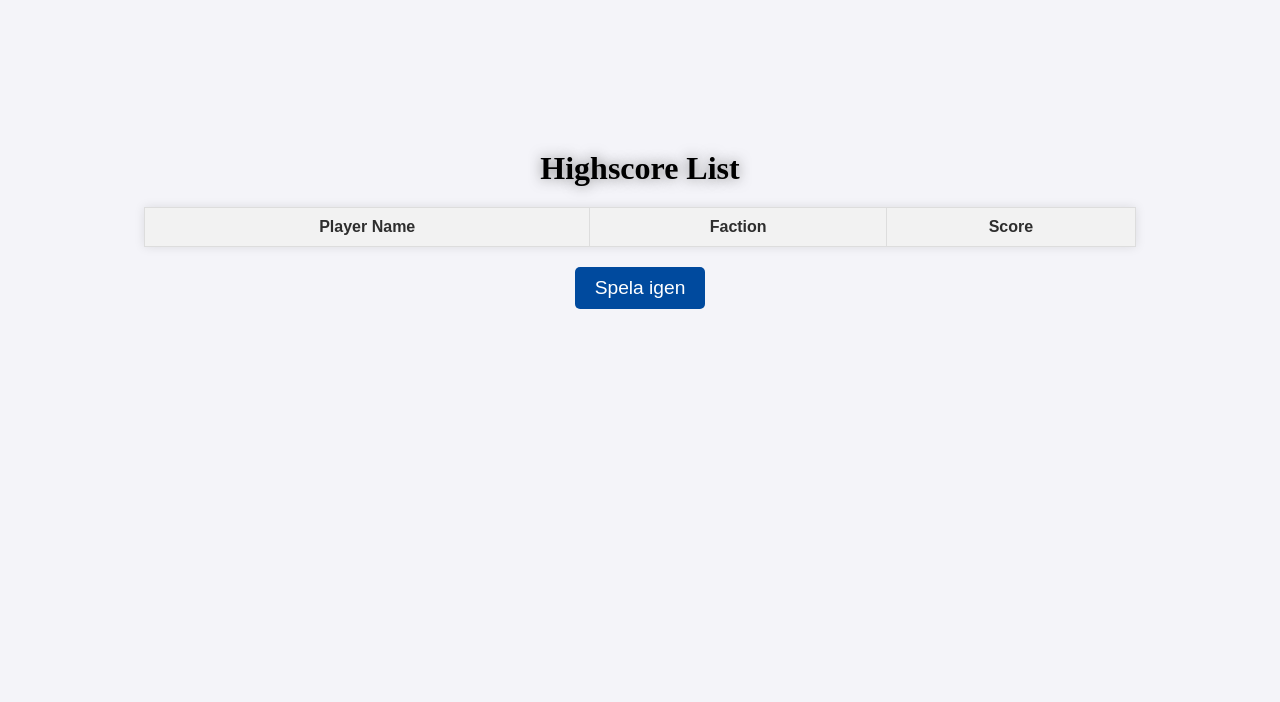
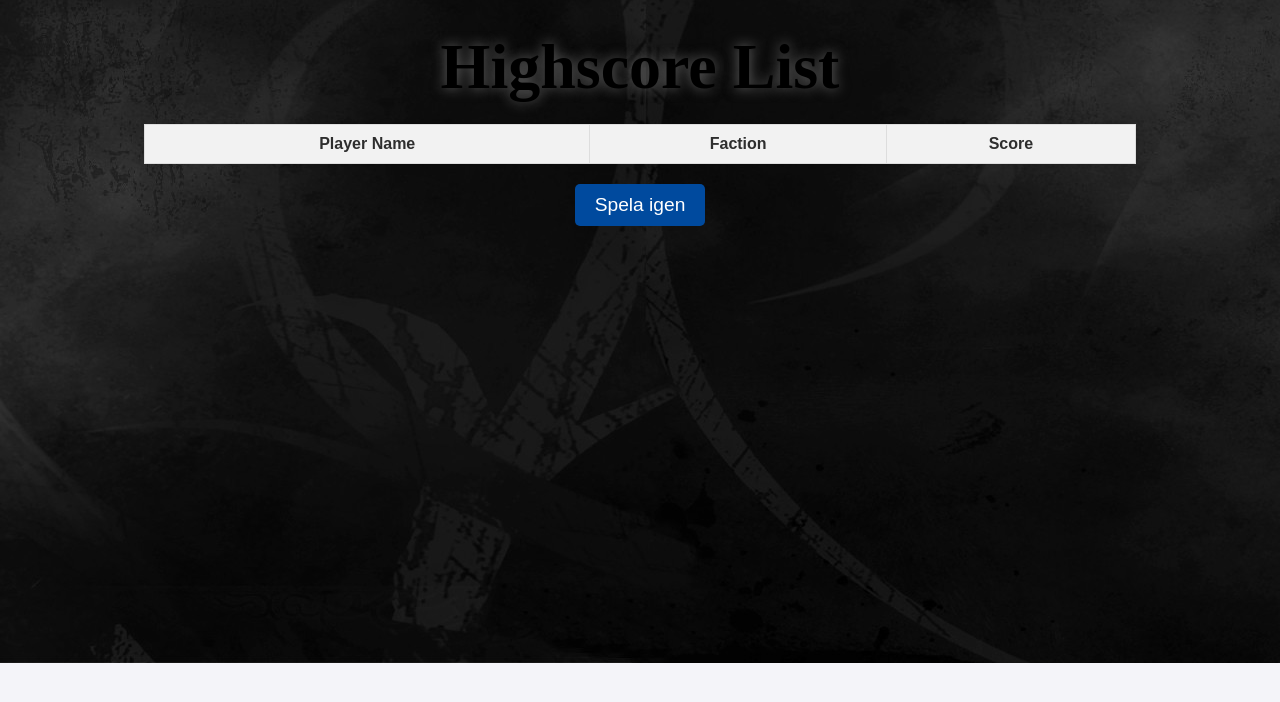
Before and after one commit to AdminoBratt/WOW, a plain HTML site: page wwwroot/viewhighscore.html in a window 1280 px wide. Drawn offline with Linux system fonts and the light colour scheme; no server answers.

Commit message:
added css in highscore

```diff
--- a/wwwroot/style.css
+++ b/wwwroot/style.css
@@ -583,3 +583,16 @@ table th, table td {
 table th {
     background-color: #f2f2f2;
 }
+
+body.viewhighscore-page {
+    background-image: url('img/highscore-background.jpg');
+    background-position: center;
+    background-repeat: no-repeat;
+    overflow: hidden;
+
+
+ .highscore {
+     font-size: 4rem;
+     margin-top: 30px;
+     color: #000000;
+}
--- a/wwwroot/viewhighscore.html
+++ b/wwwroot/viewhighscore.html
@@ -6,8 +6,8 @@
     <title>Highscore</title>
     <link rel="stylesheet" href="style.css">
 </head>
-<body>
-<h1>Highscore List</h1>
+<body class="viewhighscore-page">
+<h1 class="highscore">Highscore List</h1>
 <table id="highscoreTable">
     <thead>
     <tr>
```
Also changed, not shown: wwwroot/img/highscore-background.jpg (added).
